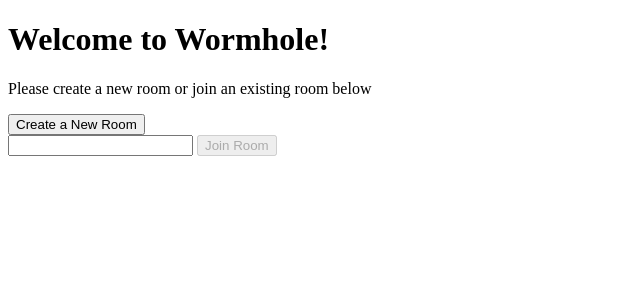
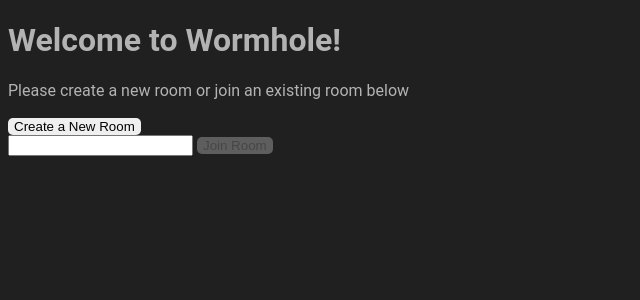
Before and after one commit to alexrkoch/wormhole-client, a SvelteKit app: page / in a window 1280 px wide. Shown: the top 300 px of the page, without its empty margins (0-640 px from the left). Built offline with nearby package versions, Linux system fonts and the light colour scheme.

Commit message:
create global styles, add colors

```diff
--- /dev/null
+++ b/src/app.css
@@ -0,0 +1,24 @@
+:root {
+  --background: #202020;
+  --background-alt: #526D82;
+  --foreground-alt: #9DB2BF;
+  --foreground: #B3B3B3;
+  --highlight: #5454C5;
+  --hover: #FFC045;
+}
+
+body {
+  background-color: var(--background);
+  color: var(--foreground);
+  font-family: Roboto, sans-serif;
+}
+
+button {
+  border-radius: 5px;
+  border: none;
+}
+
+button:hover {
+  background-color: var(--highlight);
+  color: white;
+}
--- a/src/routes/+page.svelte
+++ b/src/routes/+page.svelte
@@ -1,4 +1,5 @@
 <script lang="ts">
+  import '../app.css';
 	import CreateRoom from '$lib/CreateRoom.svelte';
 	import JoinRoom from '$lib/JoinRoom.svelte';
 
```
